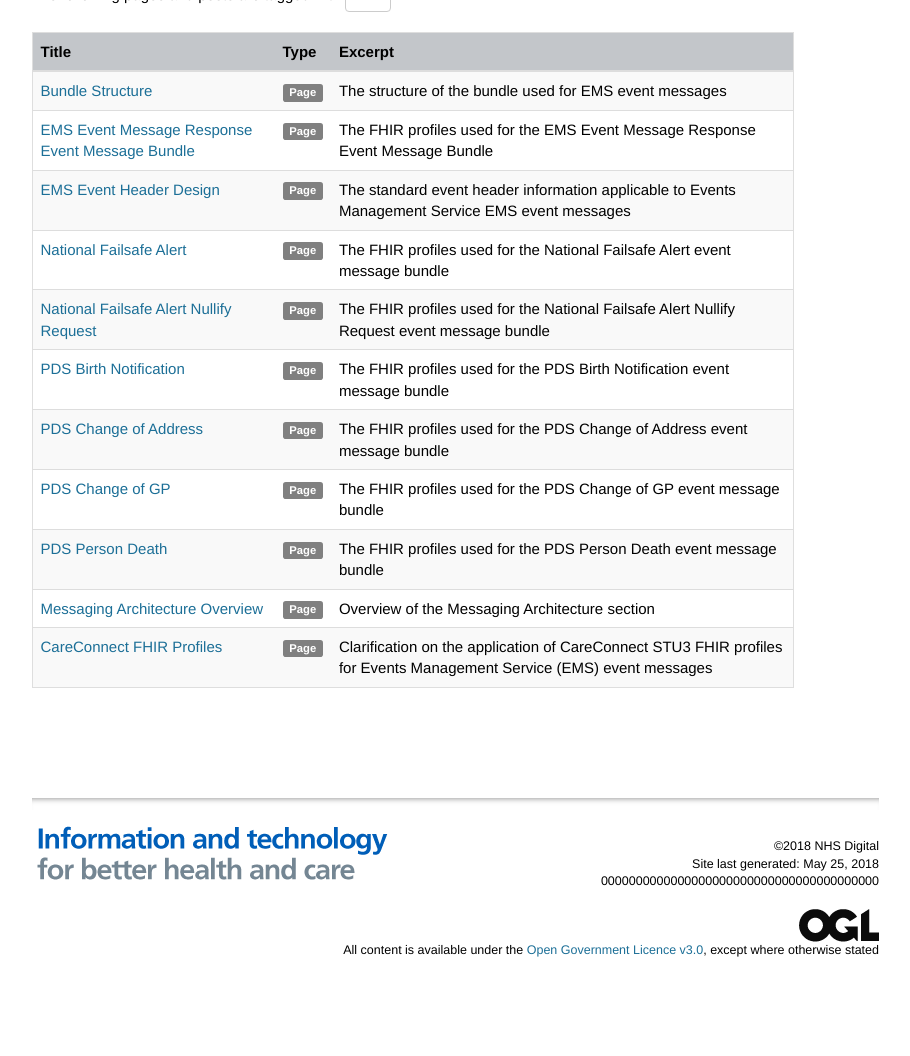
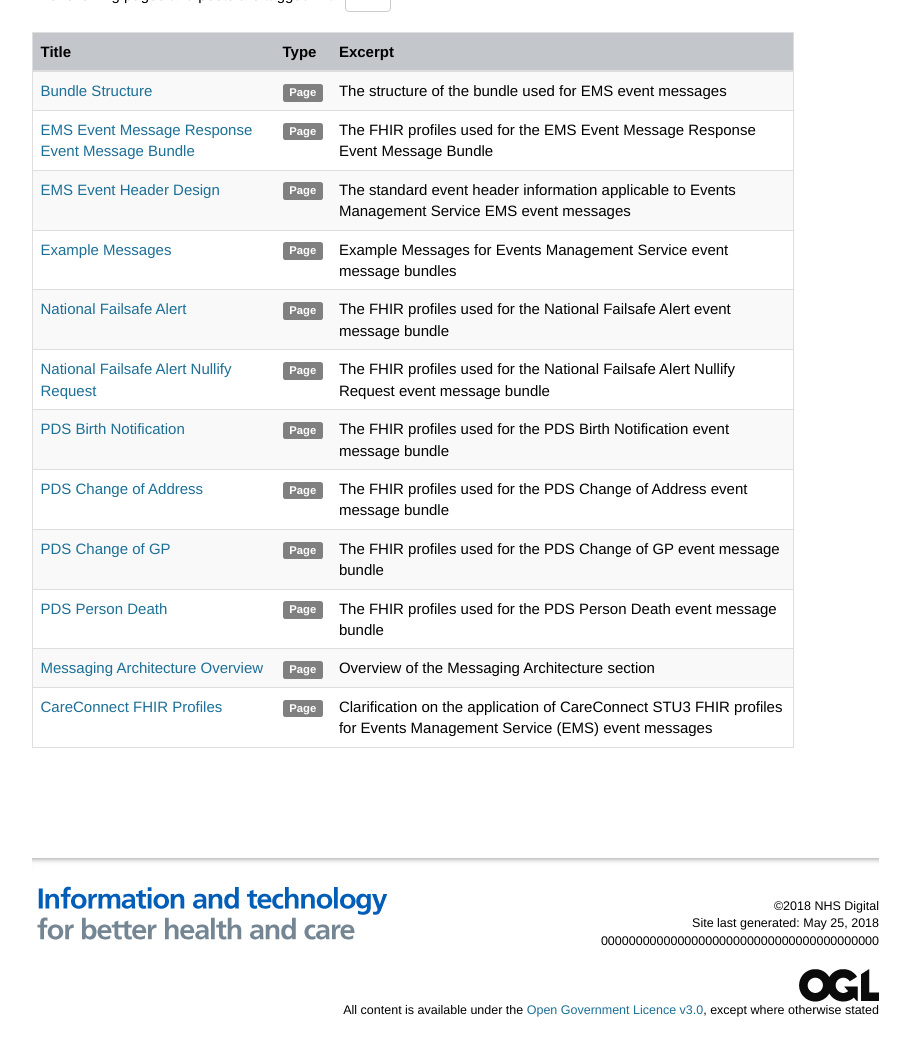
Before and after one commit to nhsconnect/Events-Management, a Jekyll site: the page built from pages/tags/tag_fhir.md, in a window 1280 px wide and 1255 px high, cut to the strip 175-1231 px from the top of the window. Shown: the whole strip, without its empty margins (331-1241 px from the left). Built offline with Jekyll 4.4.1, drawn with Linux system fonts in a browser that asks for light colours; nearby versions of some CDN libraries; comment, search, counter and statistics services are not loaded.

Commit message:
QA feedback changes 1.0.1

```diff
--- a/_data/sidebars/overview_sidebar.yml
+++ b/_data/sidebars/overview_sidebar.yml
@@ -55,8 +55,8 @@
   - title: Messages
     output: web,pdf
     folderitems:
-    - title: Overview
-      url: /explore.html
+    - title: Example Messages
+      url: /explore_example_messages.html
       output: web
       type: homepage
       subfolders:
--- /dev/null
+++ b/pages/explore/explore_example_messages.md
@@ -0,0 +1,16 @@
+---
+title: Example Messages
+keywords:  messaging
+tags: [fhir,messaging]
+sidebar: foundations_sidebar
+permalink: explore_example_messages.html
+summary: "Example Messages for Events Management Service event message bundles"
+---
+
+**XML**
+
+XML example messages can be found under the 'Examples' tab on the [EMS-Bundle-1](https://fhir.nhs.uk/STU3/StructureDefinition/EMS-Bundle-1) FHIR profile page.
+
+**JSON**
+
+JSON example messages can be found in the 'Examples' directory of the [STU3-FHIR-Assets](https://github.com/nhsconnect/STU3-FHIR-Assets/tree/develop) repository on GitHub.
```
Also changed, not shown: pages/overview/overview_release_notes.md (+4 -1 lines).
